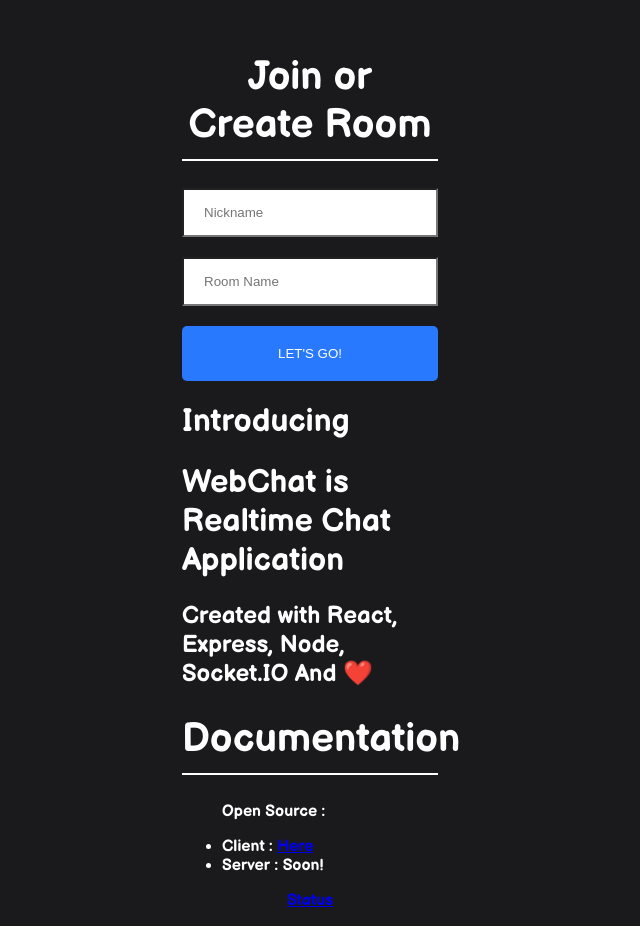
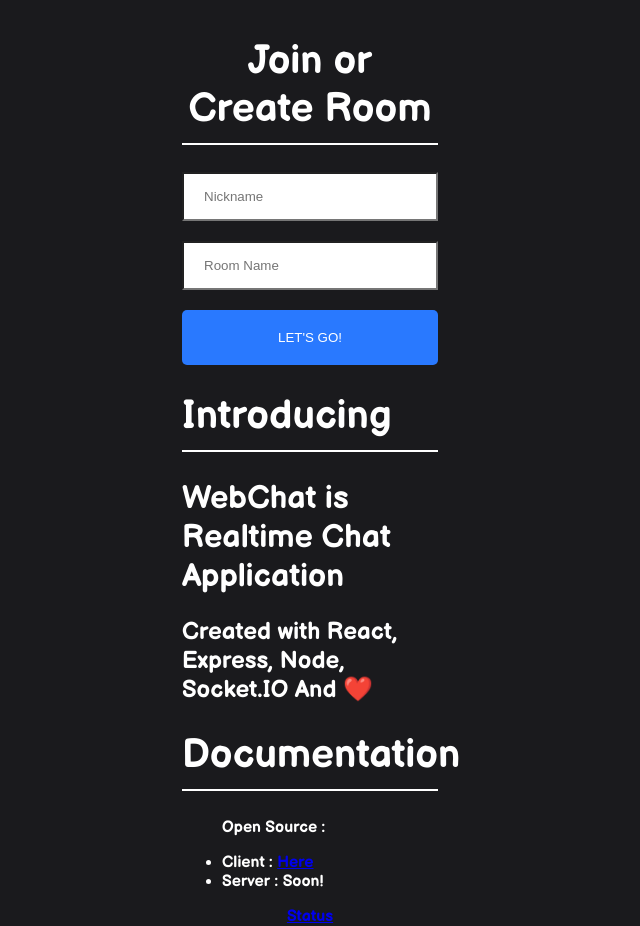
Before and after one commit to Senophyx/pocket-chat-client, a React (Create React App) app: page / in a window 1280 px wide. Shown: the whole page, without its empty margins (330-970 px from the left). Built offline with nearby package versions, Linux system fonts and the light colour scheme.

Commit message:
Update Join.js

```diff
--- a/src/components/Join/Join.js
+++ b/src/components/Join/Join.js
@@ -29,7 +29,7 @@ export default function SignIn() {
         </Link>
         <p> </p>
         <div className="doc">
-          <h1 classname="heading">Introducing</h1>
+          <h1 className="heading">Introducing</h1>
           <div>
           <h1>WebChat is Realtime Chat Application</h1>
           <h2>Created with React, Express, Node, Socket.IO And <span role="img" aria-label="emoji">❤️</span></h2>
```
